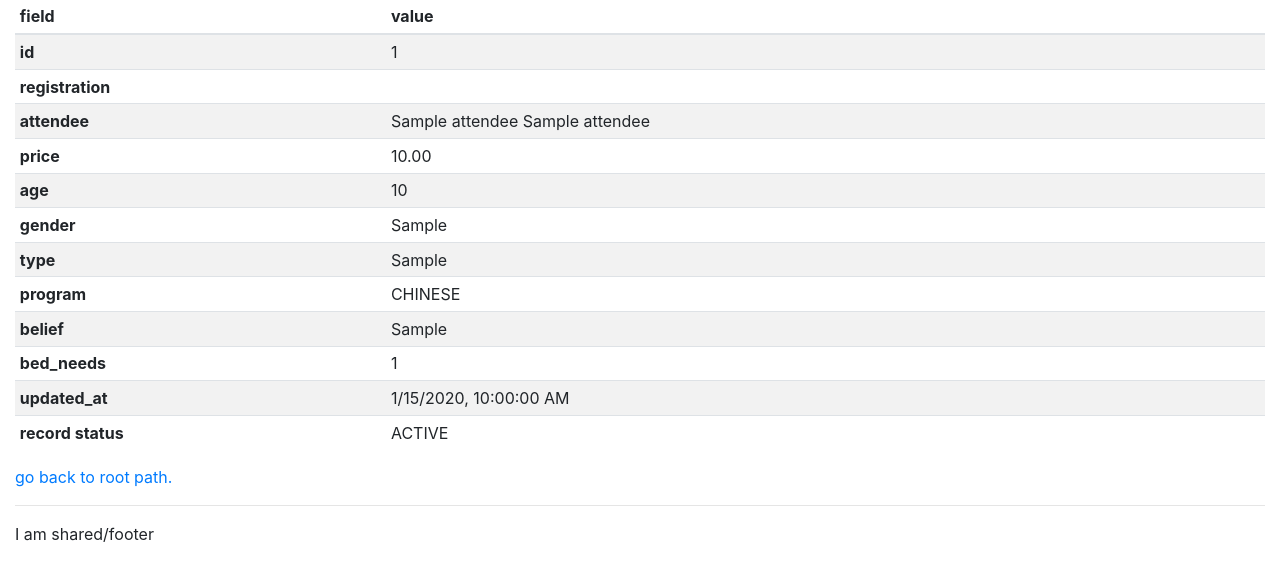
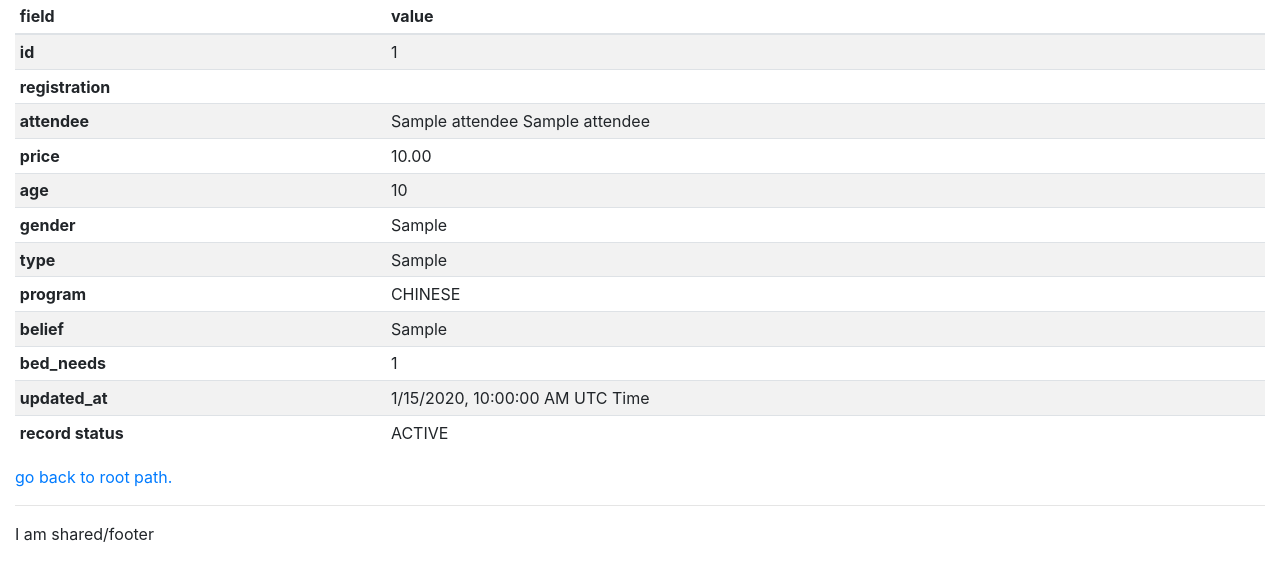
Before and after one commit to xjlin0/attendee, a Django app: page /attendings/1/ in a window 1280 px wide. Shown: the part 164-745 px from the top of the page. Run offline with Django 3.2, Linux system fonts and the light colour scheme; a user stored in the database is signed in; tables that the repository leaves empty hold one stand-in row (values such as "Sample post"); some libraries are stand-ins or nearby versions.

Commit message:
showing time zone name

```diff
--- a/mainsite/static/javascripts/shared/utilities.js
+++ b/mainsite/static/javascripts/shared/utilities.js
@@ -7,8 +7,9 @@ Attendee.utilities = {
     const nodesWithUtcTime = document.querySelectorAll(nodeClass);
 
     nodesWithUtcTime.forEach((nodeWithUtcTime)=>{
-      const utcDate = new Date(nodeWithUtcTime.dataset[datasetName]);
-      nodeWithUtcTime.textContent = utcDate.toLocaleString();
+      const utcDate = new Date(nodeWithUtcTime.dataset[datasetName]),
+            timeZoneName = Intl.DateTimeFormat().resolvedOptions().timeZone;
+      nodeWithUtcTime.textContent = utcDate.toLocaleString() + ' ' + timeZoneName + ' Time';
     })
   }
 }
--- a/mainsite/templates/attendings/detail.html
+++ b/mainsite/templates/attendings/detail.html
@@ -74,7 +74,7 @@
     </tr>
     <tr>
         <th scope="row">updated_at</th>
-        <td class="utc" data-utc={{utc_time}}> {{ attending.updated_at }} UTC</td>
+        <td class="utc" data-utc={{utc_time}}> {{ attending.updated_at }} UTC Time</td>
     </tr>
     <tr>
         <th scope="row">record status</th>
```
